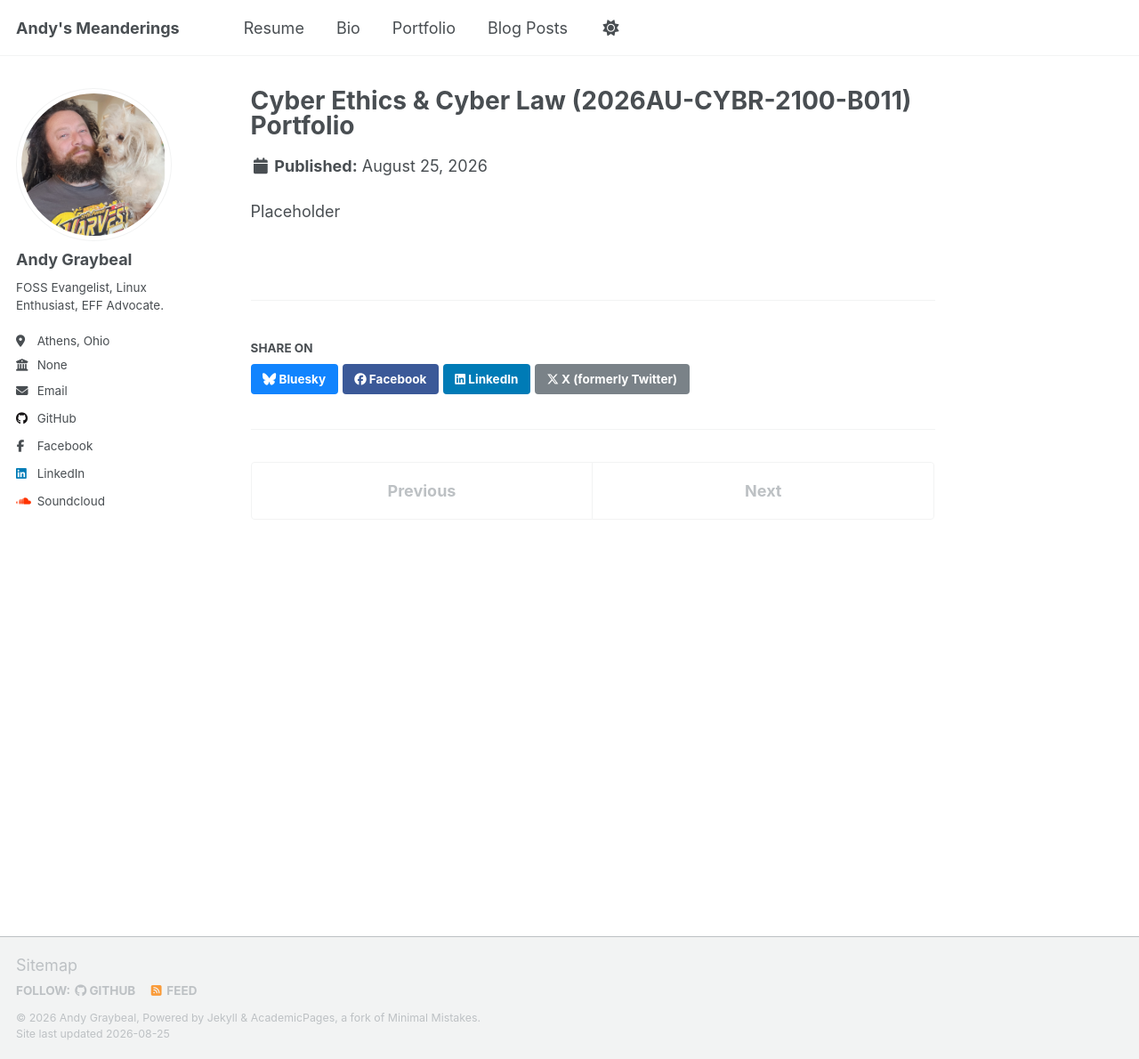
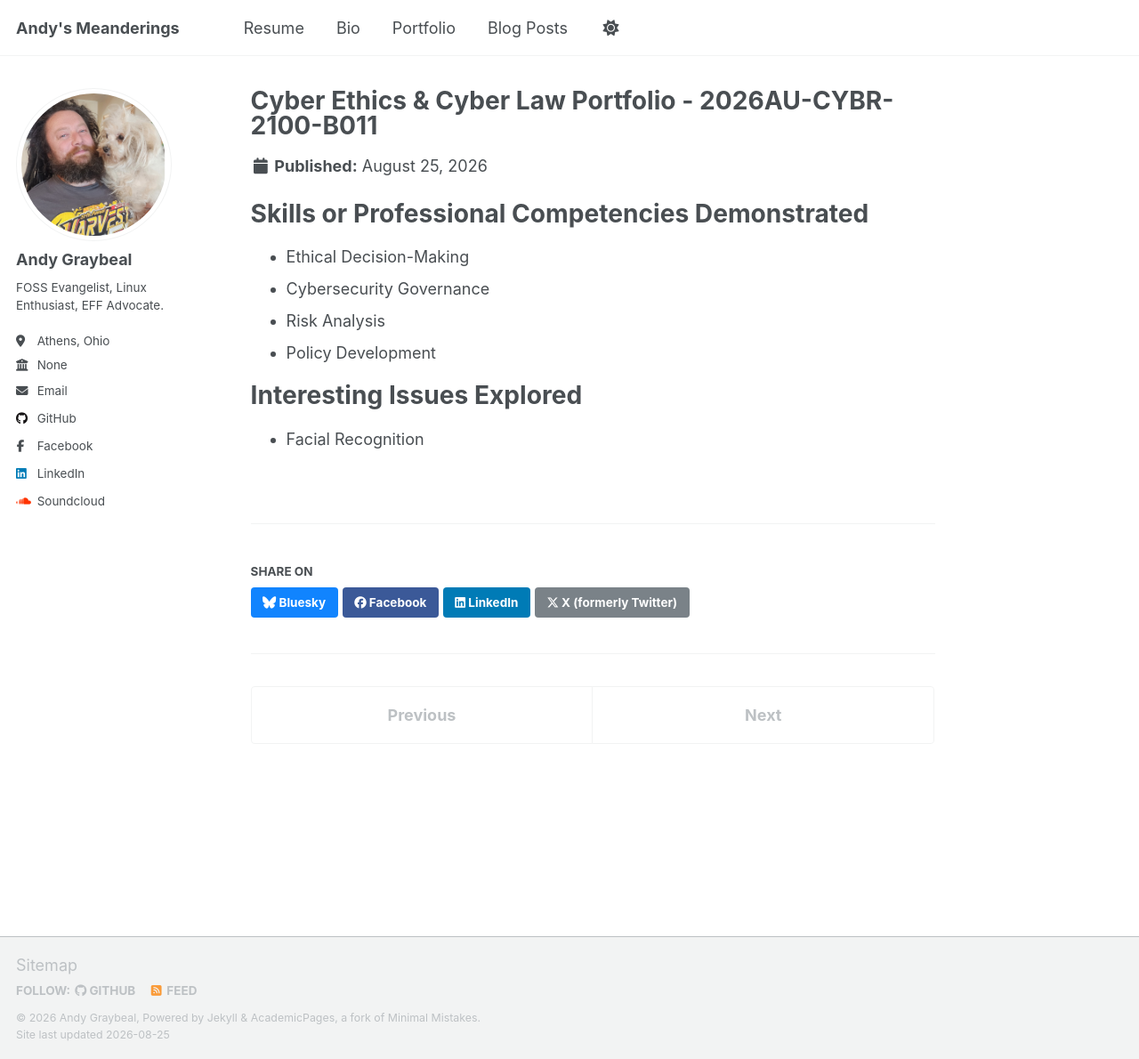
Before and after one commit to andy-graybeal/andy-graybeal.github.io, a Jekyll site: the page built from _portfolio/cybr-2100.md, in a window 1280 px wide and 1190 px high. Shown: the whole window at 89% size. Built offline with Jekyll 4.4.1, drawn with Linux system fonts in a browser that asks for light colours; a script that is not in the unit is left out.

Commit message:
Revise title and enhance portfolio content
Updated the title and added sections for skills and issues explored.

```diff
--- a/_portfolio/cybr-2100.md
+++ b/_portfolio/cybr-2100.md
@@ -1,7 +1,14 @@
 ---
-title: "Cyber Ethics & Cyber Law (2026AU-CYBR-2100-B011) Portfolio"
+title: "Cyber Ethics & Cyber Law Portfolio - 2026AU-CYBR-2100-B011"
 excerpt: "A place to showcase my work from Cyber Ethics class at Hocking"
 collection: portfolio
 ---
 
-Placeholder
+# Skills or Professional Competencies Demonstrated
+- Ethical Decision-Making
+- Cybersecurity Governance
+- Risk Analysis
+- Policy Development
+
+# Interesting Issues Explored
+- Facial Recognition
```
